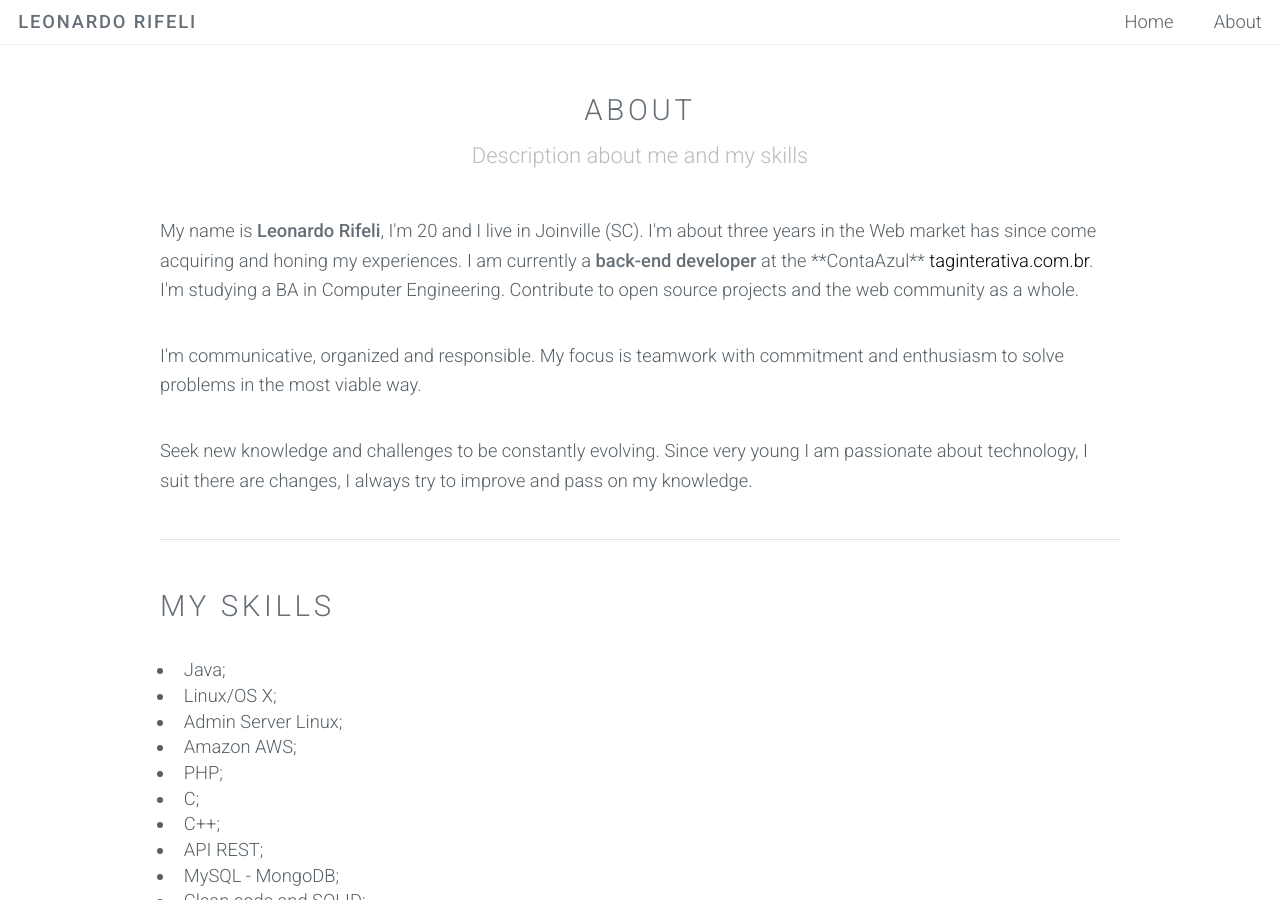
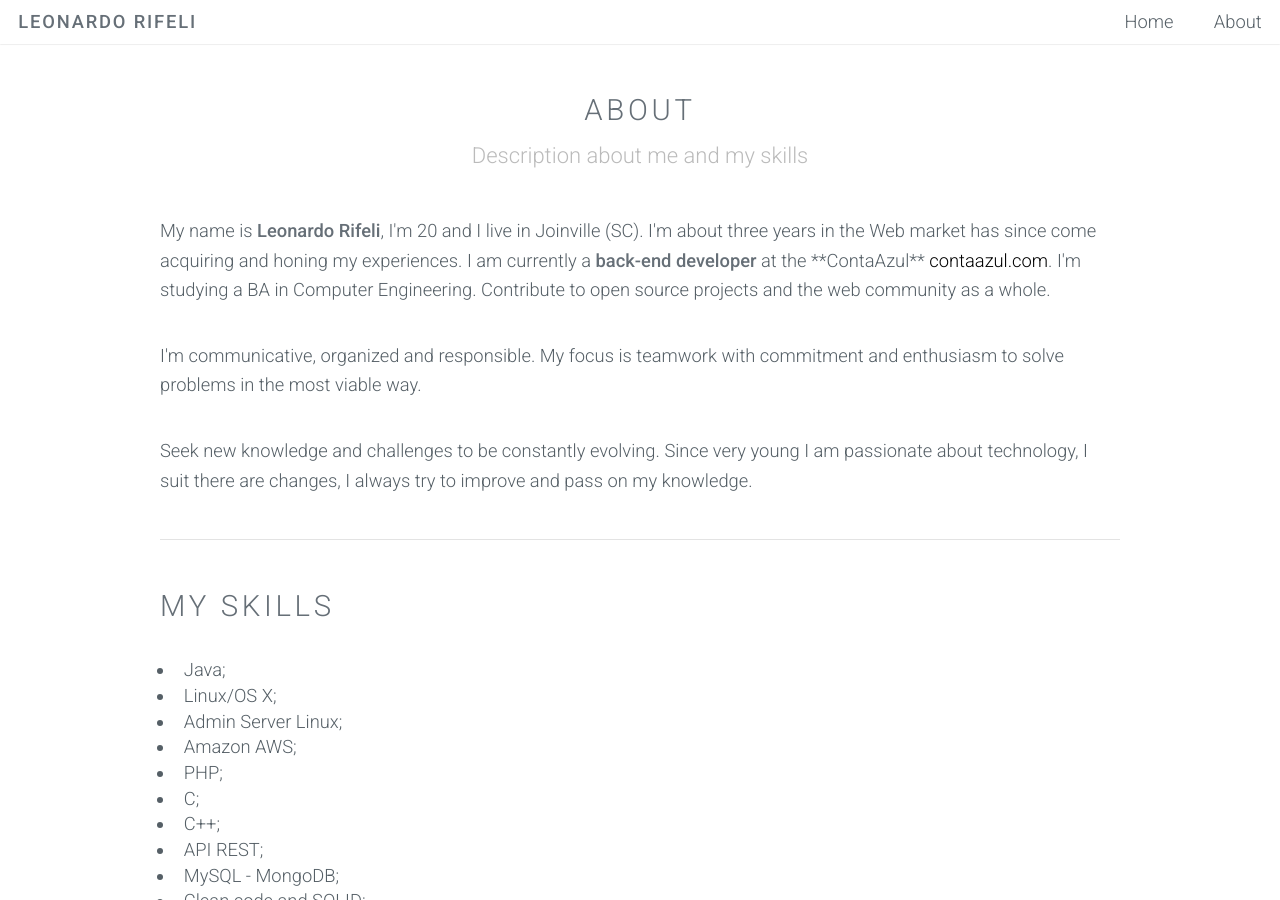
Before and after one commit to leonardorifeli/leonardorifeli-website, a Jekyll site: the page built from about.html, in a window 1280 px wide and 900 px high. Built offline with Jekyll 4.4.1, drawn with Linux system fonts in a browser that asks for light colours.

Commit message:
Fixed domain

```diff
--- a/about.html
+++ b/about.html
@@ -12,7 +12,7 @@ layout: default
     <div class="container">
         <section>
 
-            <p>My name is <strong>Leonardo Rifeli</strong>, I'm 20 and I live in Joinville (SC). I'm about three years in the Web market has since come acquiring and honing my experiences. I am currently a <strong>back-end developer</strong> at the **ContaAzul** <a href="http://contaazul.com/" target="_blank">taginterativa.com.br</a>. I'm studying a BA in Computer Engineering. Contribute to open source projects and the web community as a whole.</p>
+            <p>My name is <strong>Leonardo Rifeli</strong>, I'm 20 and I live in Joinville (SC). I'm about three years in the Web market has since come acquiring and honing my experiences. I am currently a <strong>back-end developer</strong> at the **ContaAzul** <a href="http://contaazul.com/" target="_blank">contaazul.com</a>. I'm studying a BA in Computer Engineering. Contribute to open source projects and the web community as a whole.</p>
 
             <p>I'm communicative, organized and responsible. My focus is teamwork with commitment and enthusiasm to solve problems in the most viable way.</p>
 
```
